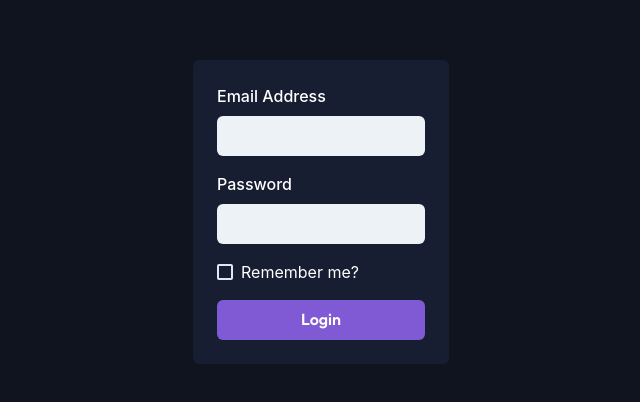
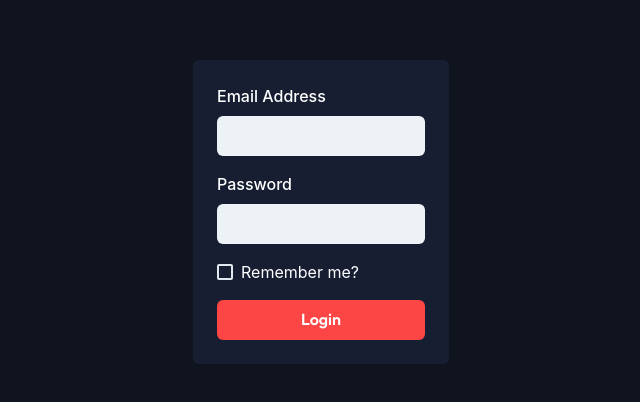
Before and after one commit to rojasmart/entertainment-web-app, a React (Vite) app: page / in a window 1280 px wide. Shown: the part 188-590 px from the top of the page, without its empty margins (319-959 px from the left). Built offline with nearby package versions, Linux system fonts and the light colour scheme.

Commit message:
--add style btn red

```diff
--- a/src/App.jsx
+++ b/src/App.jsx
@@ -66,7 +66,12 @@ export default function App() {
                 >
                   Remember me?
                 </Field>
-                <Button type="submit" colorScheme="purple" width="full">
+                <Button
+                  type="submit"
+                  style={{ backgroundColor: "var(--red)" }}
+                  color={"white"}
+                  width="full"
+                >
                   Login
                 </Button>
               </VStack>
```
